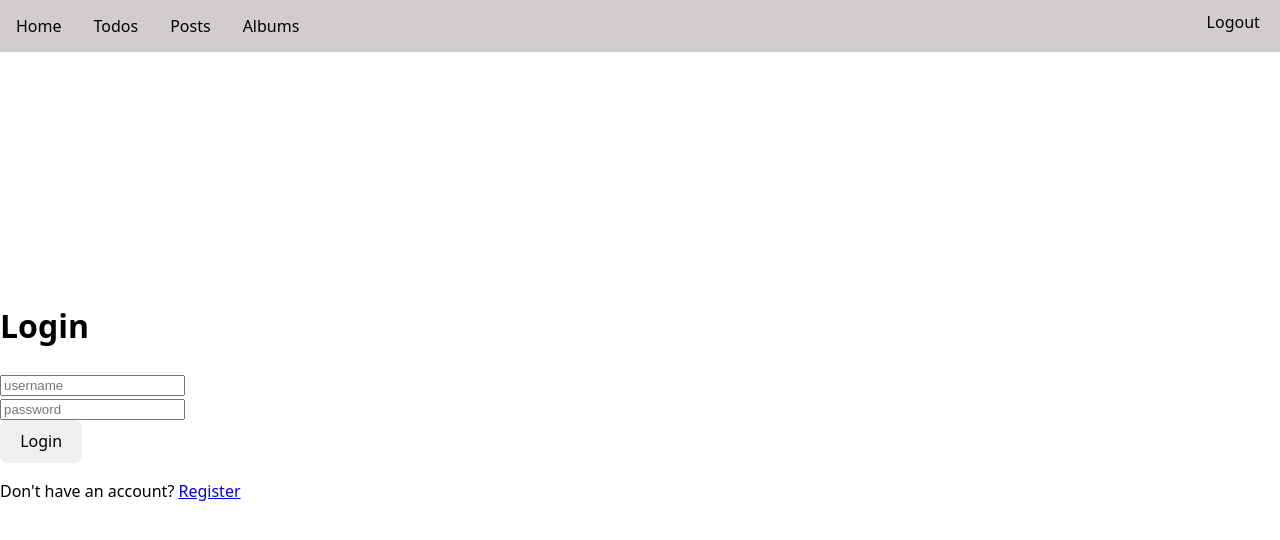
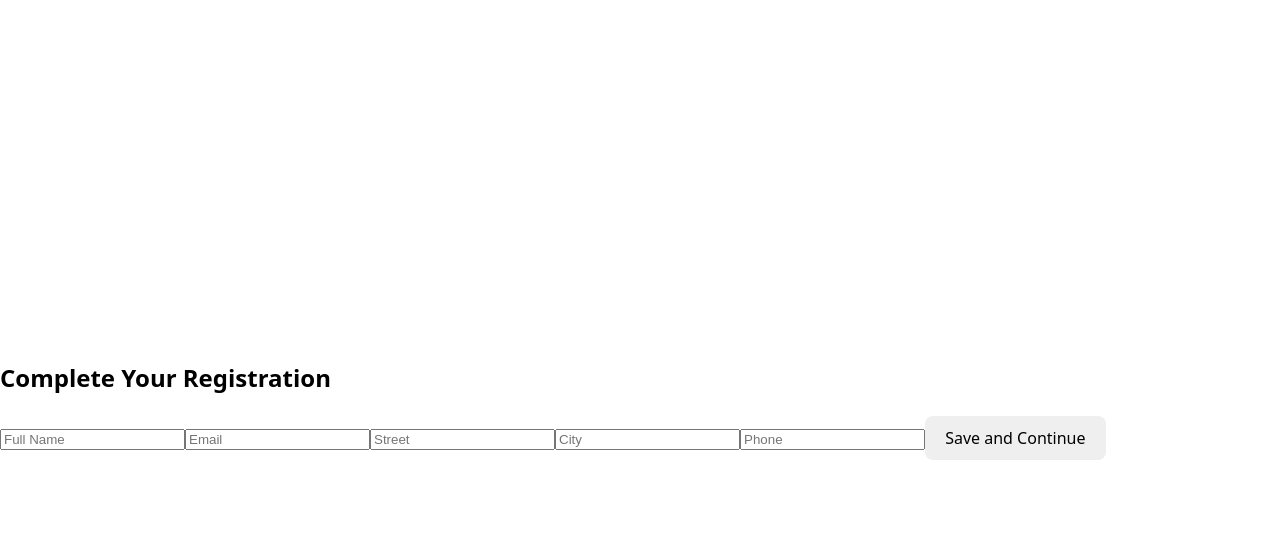
Before and after one commit to tehilabenmoshe/full_stack_project5, a React (Vite) app in the folder project5/: page /complete-registration in a window 1280 px wide. Before the commit this address led to /login. Shown: the top 540 px of the page. Built offline with nearby package versions, Linux system fonts and the light colour scheme.

Commit message:
try to fix logout and add register detail component

```diff
--- a/project5/src/App.css
+++ b/project5/src/App.css
@@ -25,37 +25,48 @@ button {
   cursor: pointer;
   transition: border-color 0.25s;
 }
-.navbar{
+
+
+
+button:hover {
+  border-color: #000;
+  outline: 4px auto -webkit-focus-ring-color;
+}
+
+.navbar {
   background-color: #d1cdcd;
   width: 100%;
   overflow: hidden;
   position: fixed;
   top: 0;
+  display: flex;
+  justify-content: space-between;
+  align-items: center;
+  padding: 0 16px;
+  z-index: 999;
 }
 
-.navbar a {
-    float: left;
-    display: block;
+.nav-links a {
+  display: inline-block;
   color: #000;
   text-align: center;
   padding: 14px 16px;
   text-decoration: none;
 }
 
-.navbar a.active {
+.nav-links a.active {
   background-color: #4CAF50;
   color: white;
 }
 
 .logout {
-    display: block;
-    color: #000;
-    margin-left: auto;
-    text-align: center;
-    background-color: transparent;
+  background: transparent;
+  border: none;
+  font-size: 1em;
+  cursor: pointer;
+  padding: 14px 16px;
 }
 
-button:hover {
-  border-color: #000;
-  outline: 4px auto -webkit-focus-ring-color;
+.logout:hover {
+  background-color: #ccc;
 }
--- a/project5/src/App.jsx
+++ b/project5/src/App.jsx
@@ -1,4 +1,5 @@
-import {Routes, Route, Navigate } from 'react-router-dom';
+import { Routes, Route, Navigate } from 'react-router-dom';
+import { useState, useEffect } from 'react';
 import Login from './pages/Login';
 import Register from './pages/Register';
 import Home from './pages/Home';
@@ -6,25 +7,39 @@ import Todos from './pages/Todos';
 import Posts from './pages/Posts';
 import Albums from './pages/Albums';
 import Navbar from './components/Navbar';
-import './App.css'
+import CompleteRegistration from './pages/CompleteRegistration';
+import './App.css';
 
 function App() {
-  const user = localStorage.getItem('user');
+  const [user, setUser] = useState(() => {
+    const savedUser = localStorage.getItem('user');
+    return savedUser ? JSON.parse(savedUser) : null;
+  });
+
+  useEffect(() => {
+    // Sync localStorage if needed
+    if (user) {
+      localStorage.setItem('user', JSON.stringify(user));
+    } else {
+      localStorage.removeItem('user');
+    }
+  }, [user]);
 
   return (
     <>
-      <Navbar/>
+      {user && <Navbar setUser={setUser} />}
       <Routes>
-        <Route path="/login" element={<Login />} />
+        <Route path="/login" element={<Login setUser={setUser} />} />
         <Route path="/register" element={<Register />} />
-        <Route path="/home" element={user? <Home />: <Login />} />
-        <Route path="/todos" element={<Todos />} />
-        <Route path="/posts" element={<Posts />} />
-        <Route path="/albums" element={<Albums />} />
+        <Route path="/complete-registration" element={<CompleteRegistration />} />
+        <Route path="/home" element={user ? <Home /> : <Navigate to="/login" />} />
+        <Route path="/todos" element={user ? <Todos /> : <Navigate to="/login" />} />
+        <Route path="/posts" element={user ? <Posts /> : <Navigate to="/login" />} />
+        <Route path="/albums" element={user ? <Albums /> : <Navigate to="/login" />} />
         <Route path="*" element={<Navigate to="/login" />} />
       </Routes>
     </>
-  )
+  );
 }
 
-export default App
+export default App;
--- a/project5/src/components/Navbar.jsx
+++ b/project5/src/components/Navbar.jsx
@@ -1,16 +1,20 @@
-import { NavLink } from 'react-router-dom';
+import { NavLink, useNavigate } from 'react-router-dom';
 
-function Navbar() {
-    const HandleLogout = () => {
-        localStorage.removeItem('user');
-    };
+function Navbar({ setUser }) {
+  const navigate = useNavigate();
+
+  const HandleLogout = () => {
+    setUser(null); // זה יסיר גם מה-localStorage דרך useEffect
+    navigate('/login');
+  };
+
   return (
     <nav className="navbar">
       <NavLink to="/home" className={({ isActive }) => isActive ? 'active' : ''}>Home</NavLink>
       <NavLink to="/todos" className={({ isActive }) => isActive ? 'active' : ''}>Todos</NavLink>
       <NavLink to="/posts" className={({ isActive }) => isActive ? 'active' : ''}>Posts</NavLink>
       <NavLink to="/albums" className={({ isActive }) => isActive ? 'active' : ''}>Albums</NavLink>
-      <button className="logout" onClick={HandleLogout}>Logout</button>
+      <NavLink className="logout" to="#" onClick={HandleLogout}>Logout</NavLink>
     </nav>
   );
 }
--- /dev/null
+++ b/project5/src/pages/CompleteRegistration.jsx
@@ -0,0 +1,86 @@
+import { useState } from 'react';
+import { Navigate } from 'react-router-dom';
+
+
+function CompleteRegistration() {
+  const [name, setName] = useState('');
+  const [email, setEmail] = useState('');
+  const [street, setStreet] = useState('');
+  const [city, setCity] = useState('');
+  const [phone, setPhone] = useState('');
+  const [isComplete, setIsComplete] = useState(false);
+  const handleSubmit = async (e) => {
+    e.preventDefault();
+
+    const partialUser = JSON.parse(localStorage.getItem('tempUser'));
+    if (!partialUser) {
+      alert('No base user found. Please register again.');
+      return;
+    }
+
+      const fullUser = {
+        ...partialUser, // contains username and password
+        name,
+        email,
+        address: {
+          street,
+          suite: "",     // hardcoded empty string
+          city,
+          zipcode: "",
+          geo: {
+            lat: "",
+            lng: "",
+          },
+        },
+        phone,
+        company: {
+          name: "",
+          catchPhrase: "",
+          bs: "",
+        },
+    };
+
+
+    try {
+      const res = await fetch('http://localhost:3000/users', {
+        method: 'POST',
+        headers: {
+          'Content-Type': 'application/json',
+        },
+        body: JSON.stringify(fullUser),
+      });
+
+      if (res.ok) {
+        const saved = await res.json();
+        localStorage.setItem('user', JSON.stringify(saved));
+        localStorage.removeItem('tempUser');
+        setIsComplete(true);
+        alert('User saved successfully!');
+      } else {
+        alert('Failed to save user.');
+      }
+    } catch (err) {
+      console.error(err);
+      alert('An error occurred while saving the user.');
+    }
+  };
+
+  if (isComplete) {
+    return <Navigate to="/home" replace />;
+  }
+  return (
+    <form onSubmit={handleSubmit}>
+      <h2>Complete Your Registration</h2>
+
+      <input placeholder="Full Name" value={name} onChange={e => setName(e.target.value)} required />
+      <input type="email" placeholder="Email" value={email} onChange={e => setEmail(e.target.value)} required />
+      <input placeholder="Street" value={street} onChange={e => setStreet(e.target.value)}  />
+      <input placeholder="City" value={city} onChange={e => setCity(e.target.value)}  />
+      <input placeholder="Phone" value={phone} onChange={e => setPhone(e.target.value)} required />
+
+      <button type="submit">Save and Continue</button>
+    </form>
+  );
+}
+
+export default CompleteRegistration;
--- a/project5/src/pages/Login.jsx
+++ b/project5/src/pages/Login.jsx
@@ -1,7 +1,7 @@
 import { useState } from 'react';
-import { Navigate , Link } from 'react-router-dom';
+import { Navigate, Link } from 'react-router-dom';
 
-function Login() {
+function Login({ setUser }) {
   const [username, setUsername] = useState('');
   const [password, setPassword] = useState('');
   const [error, setError] = useState('');
@@ -14,13 +14,13 @@ function Login() {
     const users = await res.json();
 
     if (users.length > 0) {
-      localStorage.setItem('user', JSON.stringify(users[0]));
+      setUser(users[0]);
       setIsLoggedIn(true);
-    }
-    else {
+    } else {
       setError('password or username is incorrect');
     }
   };
+
   if (isLoggedIn) {
     return <Navigate to="/home" replace />;
   }
--- a/project5/src/pages/Register.jsx
+++ b/project5/src/pages/Register.jsx
@@ -3,7 +3,7 @@ import { Navigate,Link } from 'react-router-dom';
 
 function Register() {
   const [username, setUsername] = useState('');
-  const [password, setPassword] = useState('');
+  const [website, setWebsite] = useState('');
   const [verify, setVerify] = useState('');
   const [error, setError] = useState('');
   const [isRegistered, setIsRegistered] = useState(false);
@@ -11,7 +11,7 @@ function Register() {
   const handleRegister = async (e) => {
     e.preventDefault();
 
-    if (password !== verify) {
+    if (website !== verify) {
       setError('the passwords do not match');
       return;
     }
@@ -23,26 +23,12 @@ function Register() {
       setError('username already exists');
       return;
     }
-
-    const newUser = {
-      username,
-      website: password
-    };
-
-    const createdRes = await fetch('http://localhost:3000/users', {
-      method: 'POST',
-      headers: { 'Content-Type': 'application/json' },
-      body: JSON.stringify(newUser)
-    });
-
-    const createdUser = await createdRes.json();
-
-    localStorage.setItem('user', JSON.stringify(createdUser));
+    localStorage.setItem('tempUser', JSON.stringify({ username, website }));
     setIsRegistered(true);
   };
 
   if (isRegistered) {
-    return <Navigate to="/home" replace />;
+    return <Navigate to="/complete-registration" replace />;
   }
 
   return (
@@ -58,8 +44,8 @@ function Register() {
         <input
           type="password"
           placeholder="password"
-          value={password}
-          onChange={(e) => setPassword(e.target.value)}
+          value={website}
+          onChange={(e) => setWebsite(e.target.value)}
         /><br />
         <input
           type="password"
```
Also changed, not shown: 1 other file (tests, documents, lock files or other folders). Lines whose indentation alone changed are shown as unchanged.
